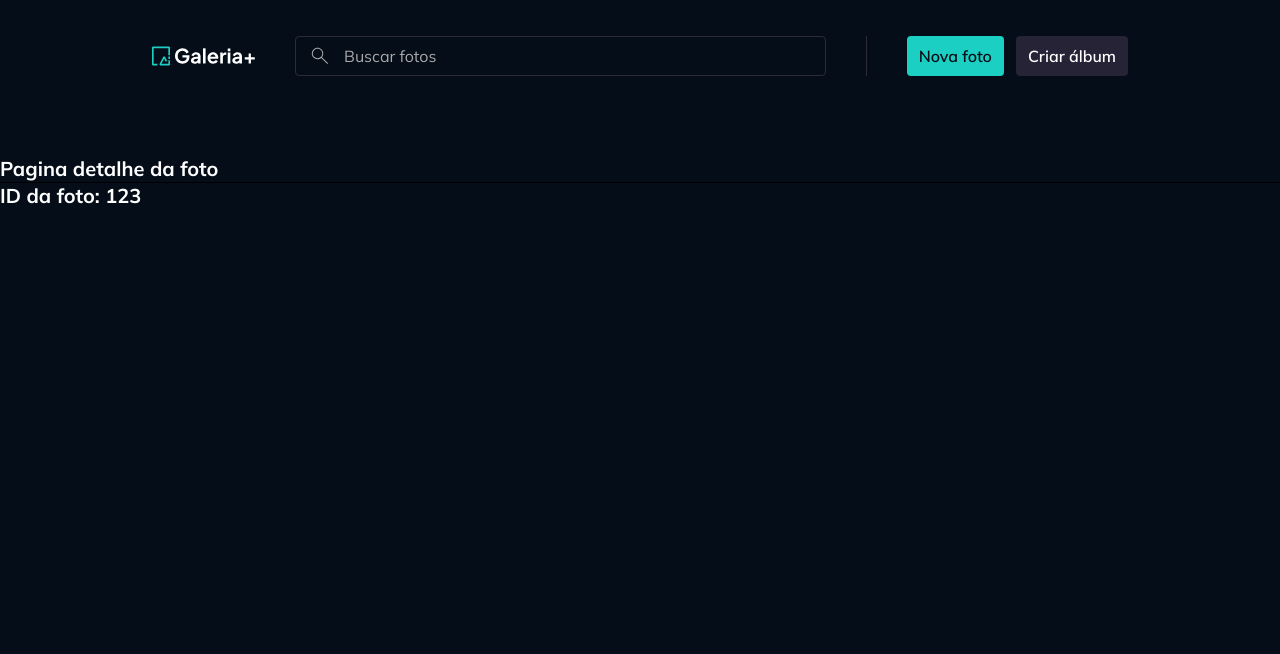
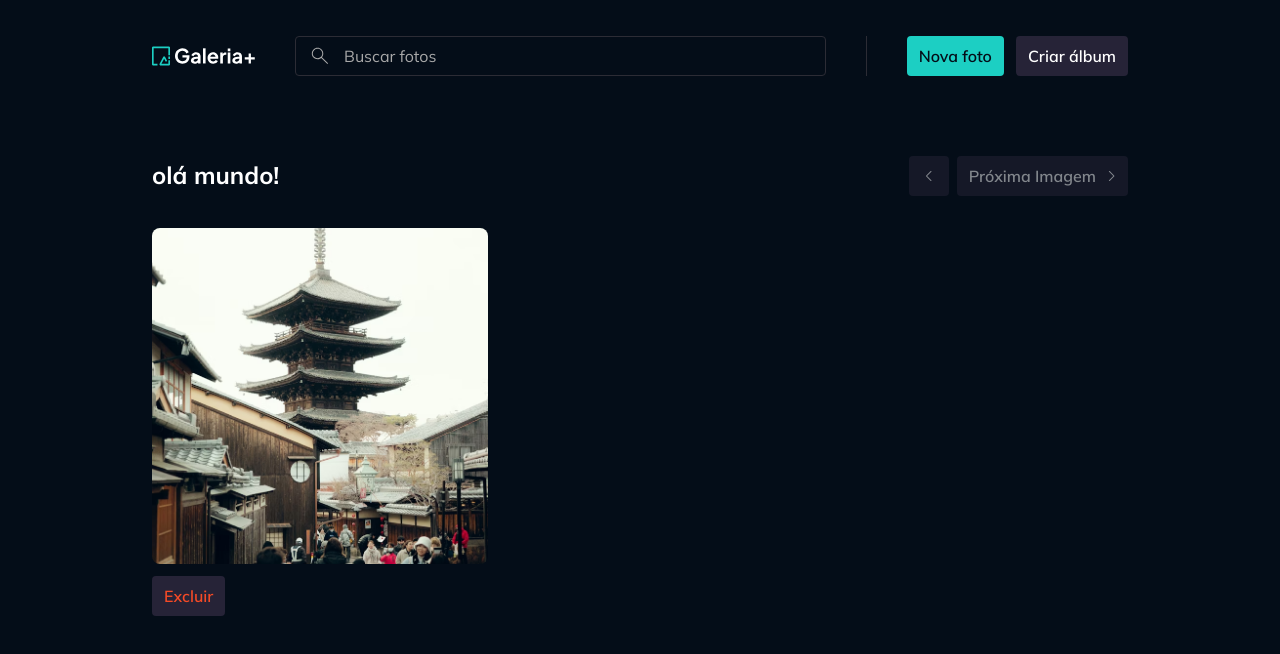
Before and after one commit to danield-dcc/gallery-images, a React (Vite) app: page /fotos/123 in a window 1280 px wide. Shown: the top 654 px of the page. Built offline with nearby package versions, Linux system fonts and the light colour scheme.

Commit message:
adiciona página de detalhes - mostrar imagem

```diff
--- /dev/null
+++ b/src/contexts/photos/components/photos-navigator.tsx
@@ -0,0 +1,55 @@
+import type { ComponentProps } from "react";
+import Skeleton from "../../../components/skeleton";
+import ButtonIcon from "../../../components/button-icon";
+import ArrowLeftIcon from "../../../assets/icons/chevron-left.svg?react";
+import ArrowRightIcon from "../../../assets/icons/chevron-right.svg?react";
+import Button from "../../../components/button";
+import { useNavigate } from "react-router";
+import cx from "classnames";
+
+interface PhotosNavigatorProps extends ComponentProps<"div"> {
+  previousPhotoId?: string;
+  nextPhotoId?: string;
+  loading?: boolean;
+}
+
+export default function PhotosNavigator({
+  loading,
+  nextPhotoId,
+  previousPhotoId,
+  className,
+  ...props
+}: PhotosNavigatorProps) {
+  const navigate = useNavigate();
+  return (
+    <div className={cx("flex gap-2", className)} {...props}>
+      {!loading ? (
+        <>
+          <ButtonIcon
+            icon={ArrowLeftIcon}
+            variant="secondary"
+            disabled={!previousPhotoId}
+            onClick={() => {
+              navigate(`/fotos/${previousPhotoId}`);
+            }}
+          />
+          <Button
+            icon={ArrowRightIcon}
+            variant="secondary"
+            disabled={!nextPhotoId}
+            onClick={() => {
+              navigate(`/fotos/${nextPhotoId}`);
+            }}
+          >
+            Próxima Imagem
+          </Button>
+        </>
+      ) : (
+        <>
+          <Skeleton className="w-10 h-10" />
+          <Skeleton className="w-20 h-10" />
+        </>
+      )}
+    </div>
+  );
+}
--- a/src/pages/page-photo-details.tsx
+++ b/src/pages/page-photo-details.tsx
@@ -1,13 +1,58 @@
 import { useParams } from "react-router";
 import Text from "../components/text";
+import Container from "../components/container";
+import type { Photo } from "../contexts/photos/models/photo";
+import Skeleton from "../components/skeleton";
+import PhotosNavigator from "../contexts/photos/components/photos-navigator";
+import ImagePreview from "../components/image-preview";
+import Button from "../components/button";
 
 export default function PagePhotoDetails() {
   const { id } = useParams<{ id: string }>();
+
+  //Para teste de mock
+  const isLoadingPhoto = false;
+  const photo = {
+    id: "123",
+    title: "olá mundo!",
+    imageId: "portrait-tower.png",
+    albums: [
+      { id: "3421", title: "Album 1" },
+      { id: "3422", title: "Album 2" },
+      { id: "3423", title: "Album 3" },
+    ],
+  } as Photo;
   return (
-    <>
-      <Text variant="heading-medium">Pagina detalhe da foto</Text>
-      <hr />
-      <Text variant="heading-medium">ID da foto: {id}</Text>
-    </>
+    <Container>
+      <header className="flex items-center justify-between gap-8 mb-8">
+        {!isLoadingPhoto ? (
+          <Text variant="heading-large">{photo?.title}</Text>
+        ) : (
+          <Skeleton className="w-48 h-8" />
+        )}
+
+        <PhotosNavigator />
+      </header>
+
+      <div className="grid grid-cols-[21rem] gap-24">
+        <div className="space-y-3">
+          {!isLoadingPhoto ? (
+            <ImagePreview
+              src={`/images/${photo?.imageId}`}
+              title={photo?.title}
+              imageClassName="h-[21rem]"
+            />
+          ) : (
+            <Skeleton className="h-[21rem]" />
+          )}
+
+          {!isLoadingPhoto ? (
+            <Button variant="destructive">Excluir</Button>
+          ) : (
+            <Skeleton className="w-20 h-10" />
+          )}
+        </div>
+      </div>
+    </Container>
   );
 }
```
